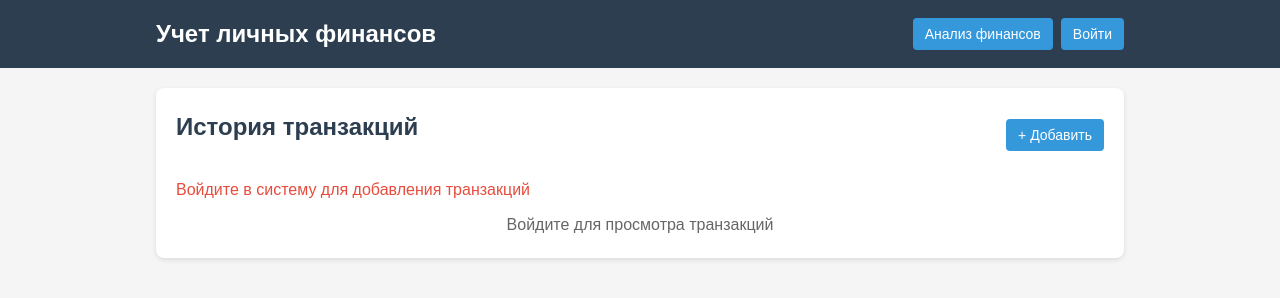
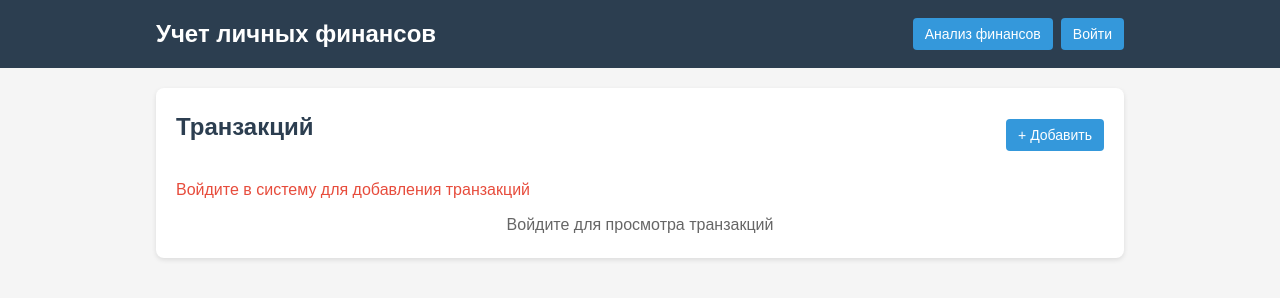
Before and after one commit to DaNiiLL0/Kursovaya, a plain HTML site: page index.html in a window 1280 px wide. Drawn offline with Linux system fonts and the light colour scheme.

Commit message:
Update index.html

```diff
--- a/index.html
+++ b/index.html
@@ -23,7 +23,7 @@
         <div id="mainPage">
             <section class="card">
                 <div class="section-header">
-                    <h2>История транзакций</h2>
+                    <h2>Транзакций</h2>
                     <button id="addTransactionBtn">+ Добавить</button>
                 </div>
                 <div id="authMessage" style="display: none; color: #e74c3c; margin-bottom: 10px;">
@@ -107,4 +107,5 @@
 
     <script src="main.js"></script>
 </body>
+
 </html>
```
